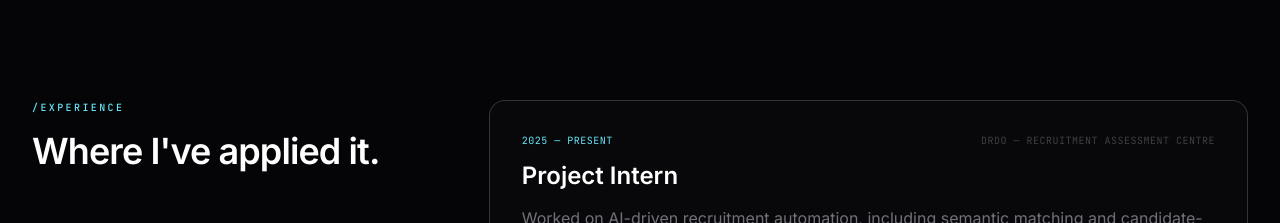
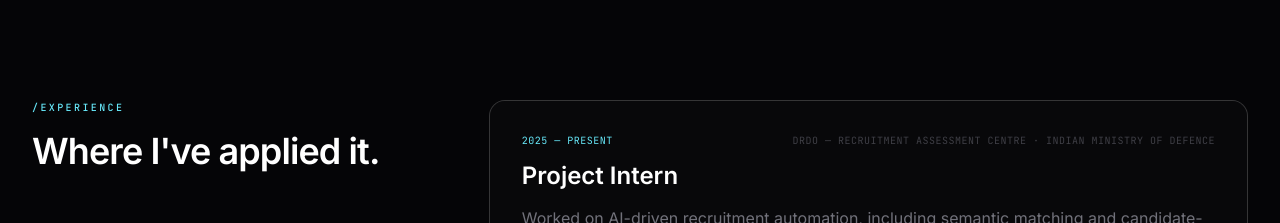
Before and after one commit to adityapurohit01/my_portfolio, a Next.js app: page / in a window 1280 px wide. Shown: the part 4820-5043 px from the top of the page. Built offline with nearby package versions, Linux system fonts and the light colour scheme.

Commit message:
Clarify DRDO affiliation in experience data

```diff
--- a/src/data/portfolio.ts
+++ b/src/data/portfolio.ts
@@ -269,7 +269,7 @@ export const projects: Project[] = [
 ];
 
 export const experience = [
-  { period: "2025 — Present", role: "Project Intern", company: "DRDO — Recruitment Assessment Centre", detail: "Worked on AI-driven recruitment automation, including semantic matching and candidate-shortlisting workflows." },
+  { period: "2025 — Present", role: "Project Intern", company: "DRDO — Recruitment Assessment Centre · Indian Ministry of Defence", detail: "Worked on AI-driven recruitment automation, including semantic matching and candidate-shortlisting workflows." },
   { period: "May 2026 — July 2026", role: "AI Engineer Intern", company: "Info Edge Ventures", detail: "Engineered AI-powered venture intelligence workflows, including automated web crawling and relevant-document discovery for FLC alerting and centralized repository integrations." },
   { period: "2025", role: "Tech Intern", company: "Formskart", detail: "Built an AI-assisted college recommendation system and analytics tooling." },
 ];
```
